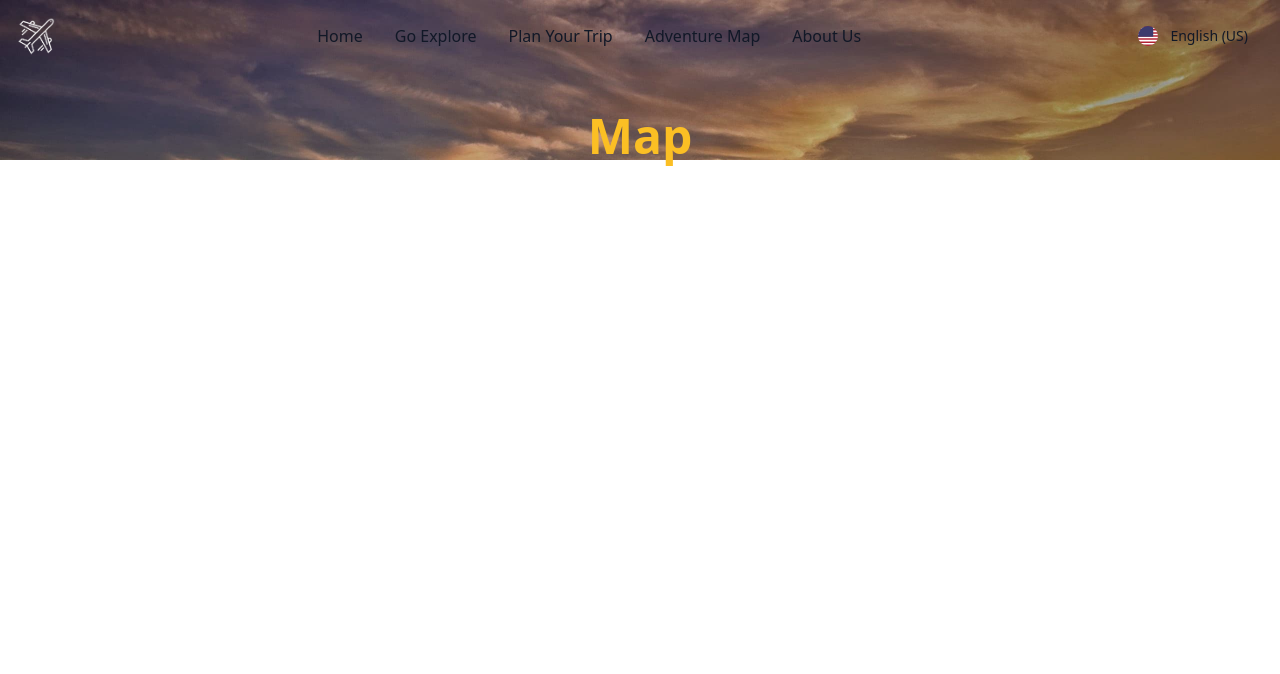
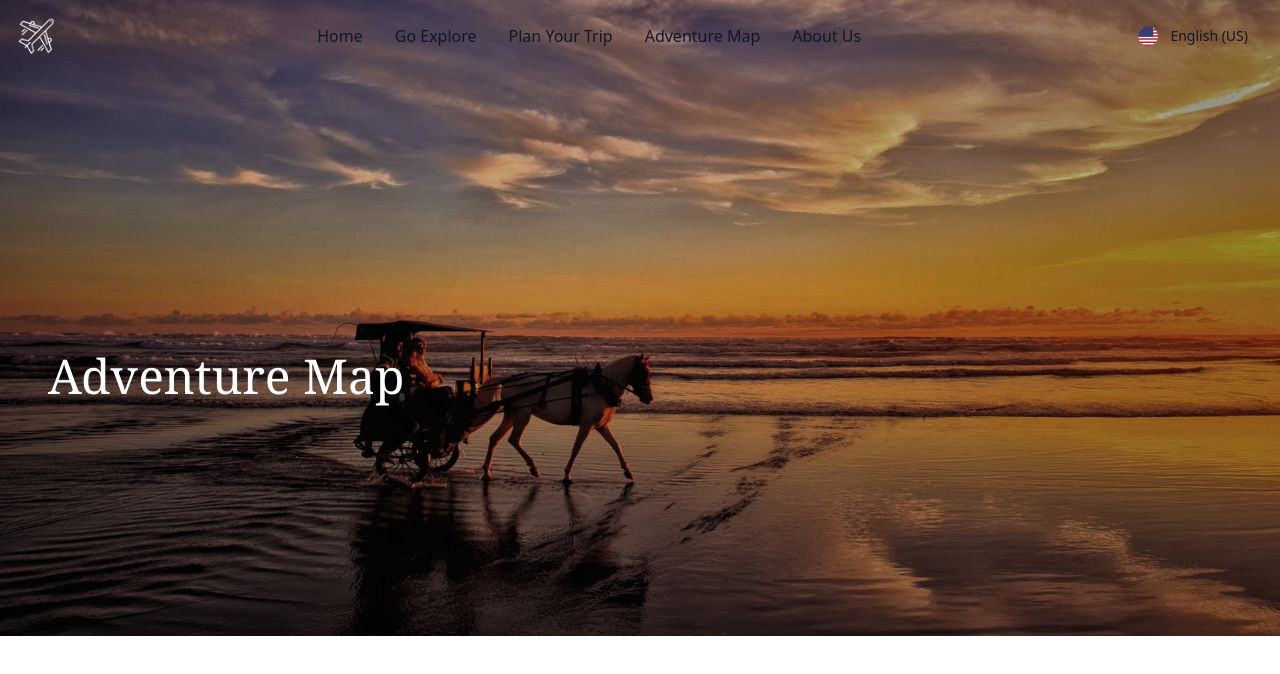
Before and after one commit to Kairose8/project-nusantara, a React (Vite) app: page /MapPage in a window 1280 px wide. Shown: the top 674 px of the page. Built offline with nearby package versions, Linux system fonts and the light colour scheme.

Commit message:
tambah foto ke asset dan buat kata adventure map

```diff
--- a/src/pages/MapPage.jsx
+++ b/src/pages/MapPage.jsx
@@ -1,8 +1,22 @@
 export default function MapPage() {
+  return (
+    <>
+        <br />
+        <br />
+        <br />
+        <p class="font-serif text-5xl mb-5 mt-52 text-white ml-12 w-1/3">
+          Adventure Map
+        </p>
+        <br />
+        <br />
+        <br />
+        <br />
+        <br />
+        <br />
+        <br />
+        <br />
+        <br />
 
-    return (
-      <>
-        <h1 class="text-5xl mt-10 mb-10 text-center text-amber-400 font-extrabold">Map</h1>
-      </>
-    );
-  }
+    </>
+  );
+}
```
Also changed, not shown: src/assets/mapsTemp.png (added).
